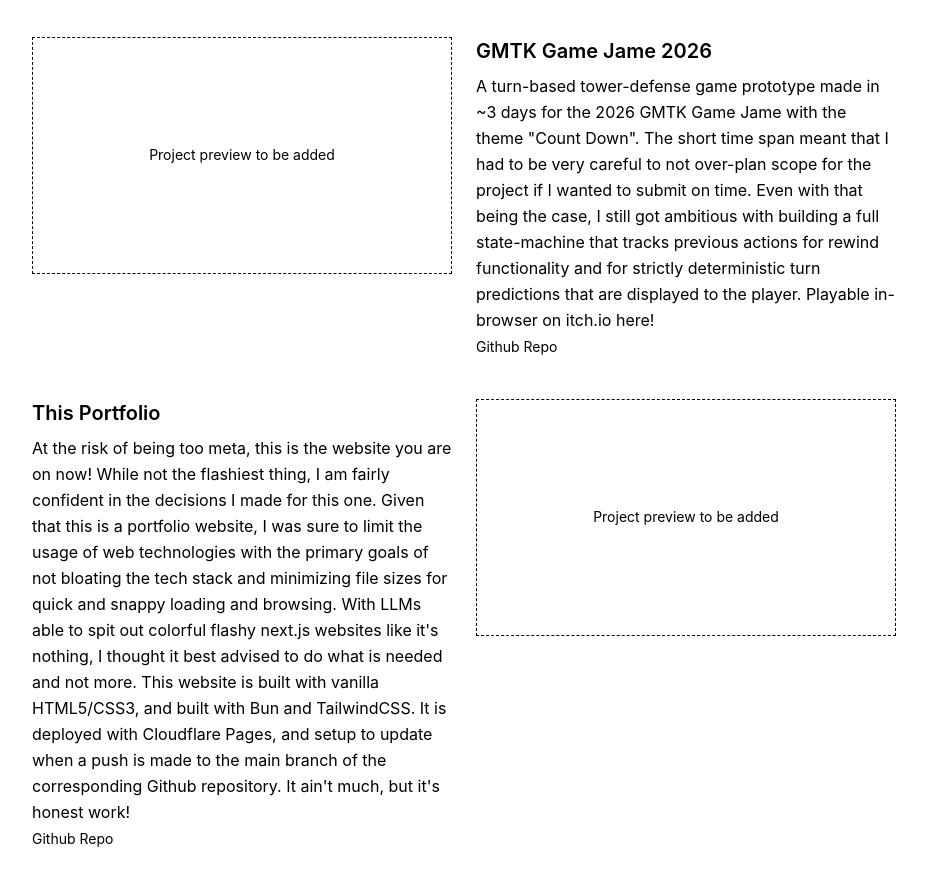
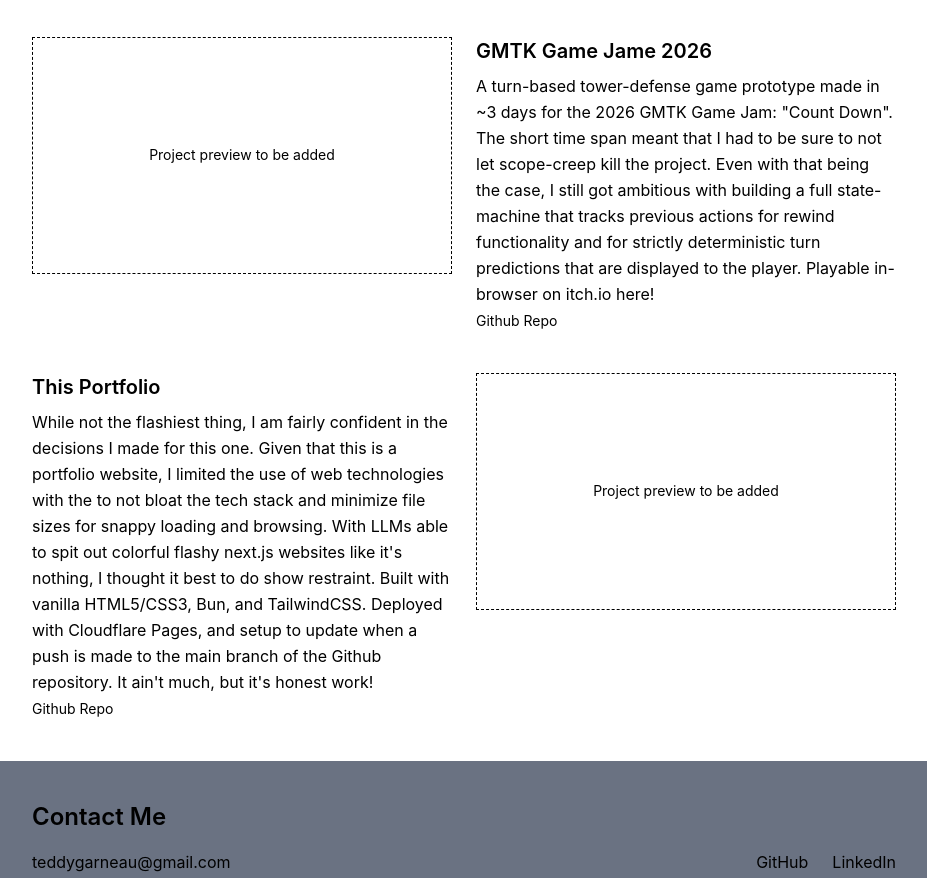
Before and after one commit to teddyg26/portfolio-web, a website: page public/index.html in a window 1280 px wide. Shown: the part 2014-2892 px from the top of the page, without its empty margins (176-1103 px from the left). Drawn offline with nearby package versions, Linux system fonts and the light colour scheme; files that its build step writes are made by us from their sources.

Commit message:
Trim project decriptions to fit formatting.

```diff
--- a/public/index.html
+++ b/public/index.html
@@ -117,9 +117,9 @@
               <!-- TODO: Explain the problem, your contribution, and the result. -->
               <p class="mt-2">
                 A turn-based tower-defense game prototype made in ~3 days for the 2026
-                GMTK Game Jame with the theme "Count Down". The short time span meant that
-                I had to be very careful to not over-plan scope for the project if I wanted
-                to submit on time. Even with that being the case, I still got ambitious with
+                GMTK Game Jam: "Count Down". The short time span meant that
+                I had to be sure to not let scope-creep kill the project.
+                Even with that being the case, I still got ambitious with
                 building a full state-machine that tracks previous actions for rewind functionality
                 and for strictly deterministic turn predictions that are displayed to the player.
                 Playable in-browser on itch.io <a href="https://jelly-penguin.itch.io/tactics-tower-defense" target="_blank">here</a>!
@@ -140,15 +140,15 @@
               </h3>
               <!-- TODO: Explain the problem, your contribution, and the result. -->
               <p class="mt-2">
-                At the risk of being too meta, this is the website you are on now! While not the
+                While not the
                 flashiest thing, I am fairly confident in the decisions I made for this one. Given
-                that this is a portfolio website, I was sure to limit the usage of web technologies
-                with the primary goals of not bloating the tech stack and minimizing file sizes for
-                quick and snappy loading and browsing. With LLMs able to spit out colorful flashy
-                next.js websites like it's nothing, I thought it best advised to do what is needed and not more.
-                This website is built with vanilla HTML5/CSS3, and built with Bun and TailwindCSS.
-                It is deployed with Cloudflare Pages, and setup to update when a push is made to
-                the main branch of the corresponding Github repository. It ain't much, but it's honest work!
+                that this is a portfolio website, I limited the use of web technologies
+                with the to not bloat the tech stack and minimize file sizes for
+                snappy loading and browsing. With LLMs able to spit out colorful flashy
+                next.js websites like it's nothing, I thought it best to do show restraint.
+                Built with vanilla HTML5/CSS3, Bun, and TailwindCSS.
+                Deployed with Cloudflare Pages, and setup to update when a push is made to
+                the main branch of the Github repository. It ain't much, but it's honest work!
               </p>
               <a href="https://github.com/teddyg26/portfolio-web" target="_blank" class="mt-2 text-sm">Github Repo</a>
             </div>
```
